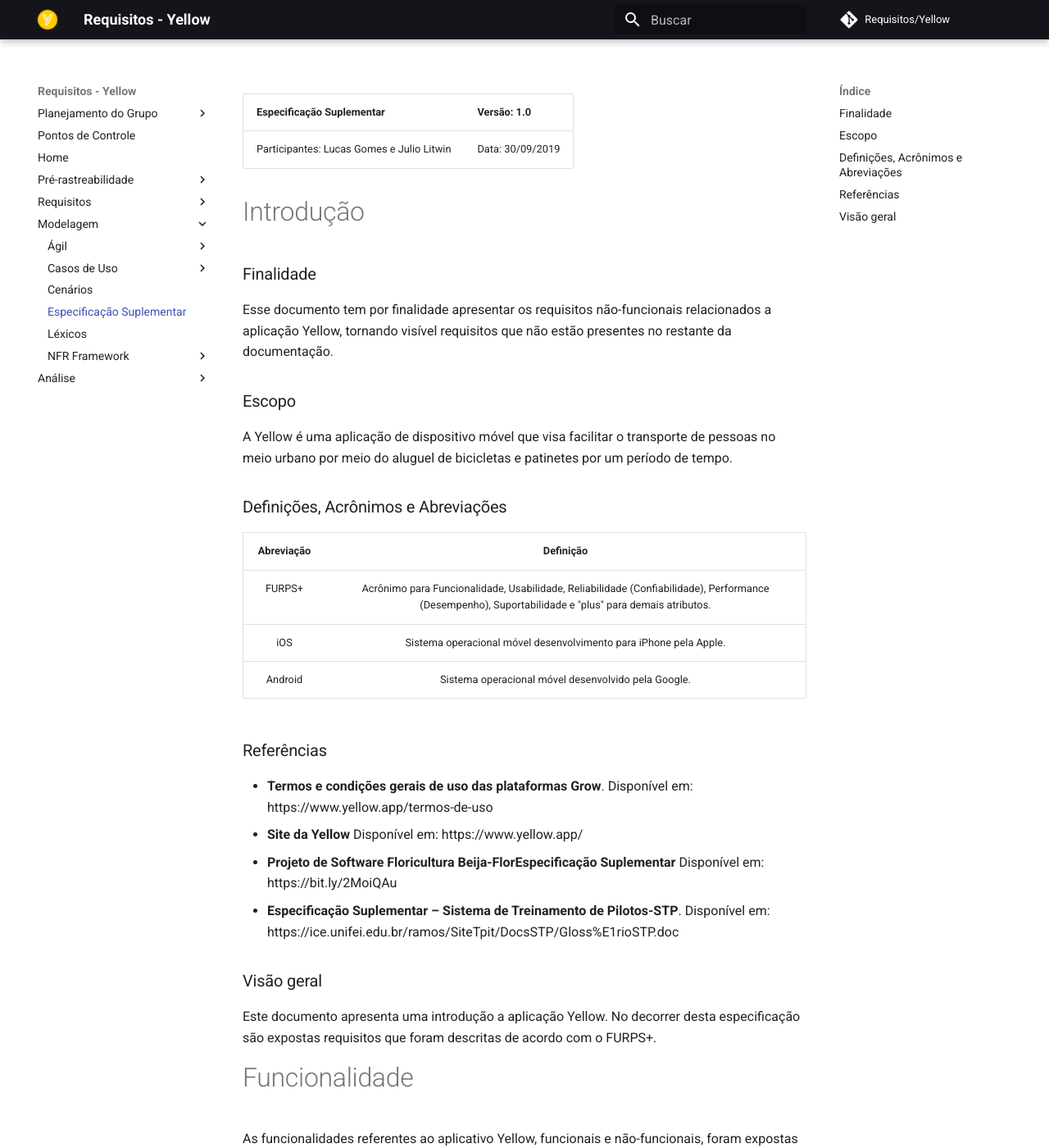
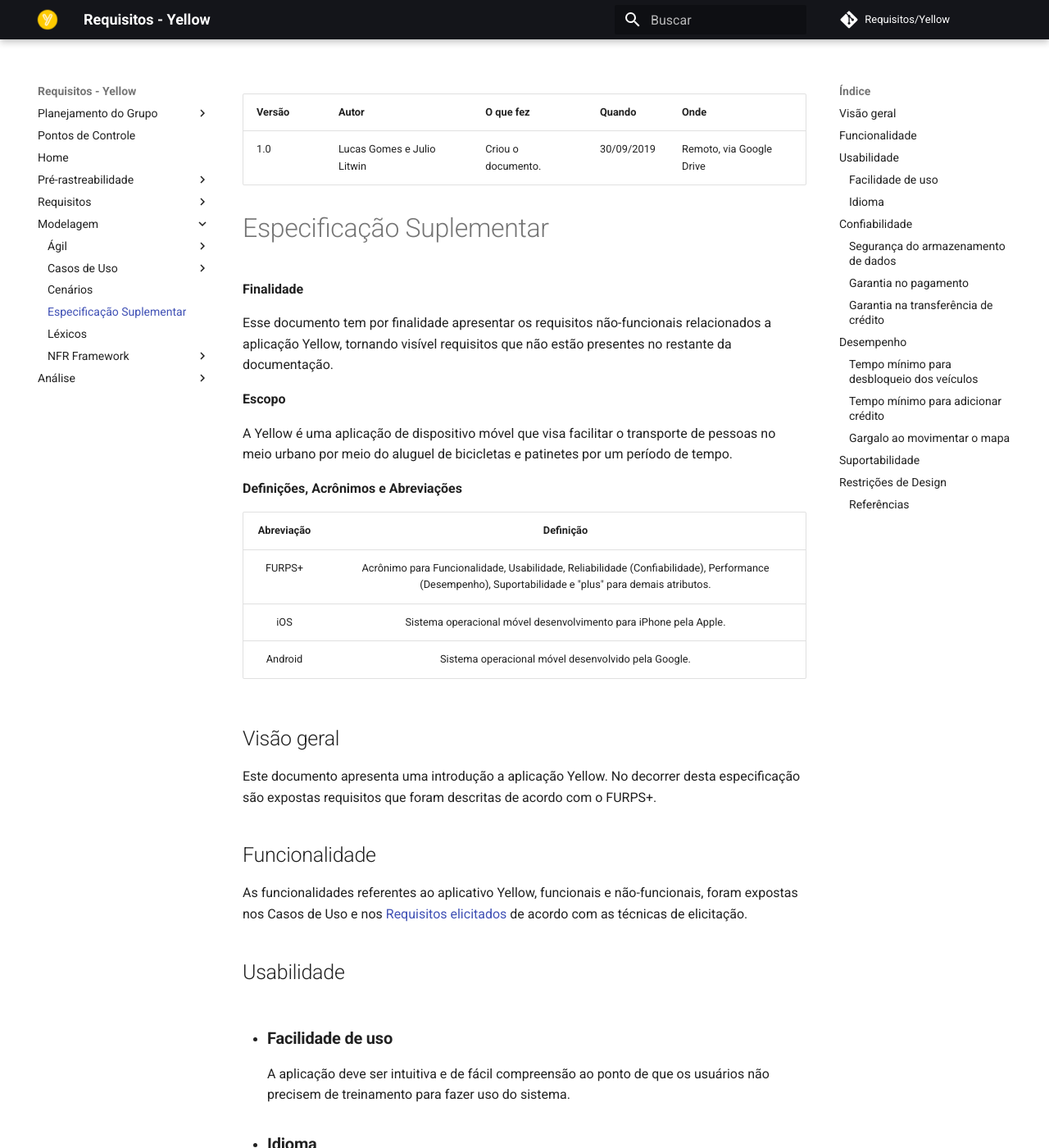
Before and after one commit to me42th/2019.2-Yellow, an MkDocs documentation site: the page built from docs/modelagem/especificacao_suplementar.md, in a window 1280 px wide and 1400 px high. Shown: the whole window at 82% size. Built offline with MkDocs 1.6.1 and Material for MkDocs 9.7.7, drawn with Linux system fonts in a browser that asks for light colours; comment, search, counter and statistics services are not loaded; some of the changed text lies outside the part shown.

Commit message:
#112 padronizando markdowns da pasta Modelagem

```diff
--- a/docs/modelagem/especificacao_suplementar.md
+++ b/docs/modelagem/especificacao_suplementar.md
@@ -1,48 +1,45 @@
-| Especificação Suplementar | Versão: 1.0|
-| -------- | -------- |
-| Participantes: Lucas Gomes e Julio Litwin | Data: 30/09/2019|
+|Versão| Autor | O que fez |  Quando | Onde |
+|------|------| --------  |-------- | -----|
+|1.0| Lucas Gomes e Julio Litwin | Criou o documento. |30/09/2019| Remoto, via Google Drive|
 
-Introdução
-===
-### Finalidade
+# Especificação Suplementar
+
+**Finalidade**
 
 Esse documento tem por finalidade apresentar os requisitos não-funcionais relacionados a aplicação Yellow, tornando visível requisitos que não estão presentes no restante da documentação.
 
-### Escopo
+**Escopo**
+
 A Yellow é uma aplicação de dispositivo móvel que visa facilitar o transporte de pessoas no meio urbano por meio do aluguel de bicicletas e patinetes por um período de tempo.
 
 
-### Definições, Acrônimos e Abreviações
+**Definições, Acrônimos e Abreviações**
+
 | Abreviação | Definição |
 |:----:|:------:|
 | FURPS+ | Acrônimo para Funcionalidade, Usabilidade, Reliabilidade (Confiabilidade), Performance (Desempenho), Suportabilidade e "plus" para demais atributos. |
 | iOS | Sistema operacional móvel desenvolvimento para iPhone pela Apple. |
 | Android | Sistema operacional móvel desenvolvido pela Google. |
 
-### Referências
-- **Termos e condições gerais de uso das plataformas Grow**. Disponível em: https://www.yellow.app/termos-de-uso
-- **Site da Yellow** Disponível em: https://www.yellow.app/
-- **Projeto de Software Floricultura Beija-FlorEspecificação Suplementar** Disponível em: https://bit.ly/2MoiQAu
-- **Especificação Suplementar – Sistema de Treinamento de Pilotos-STP**. Disponível em: https://ice.unifei.edu.br/ramos/SiteTpit/DocsSTP/Gloss%E1rioSTP.doc
 
 
-### Visão geral
+## Visão geral
 Este documento apresenta uma introdução a aplicação Yellow. No decorrer desta especificação são expostas requisitos que foram descritas de acordo com o FURPS+.
 
-Funcionalidade
-===
+## Funcionalidade
+
 As funcionalidades referentes ao aplicativo Yellow, funcionais e não-funcionais, foram expostas nos Casos de Uso e nos [Requisitos elicitados](https://github.com/Requisitos-de-Software/2019.2-Yellow/blob/master/docs/elicitacao/requisitos/requisitos_elicitados.md) de acordo com as técnicas de elicitação.
 
-Usabilidade
-===
+## Usabilidade
+
 - ### **Facilidade de uso**
 A aplicação deve ser intuitiva e de fácil compreensão ao ponto de que os usuários não precisem de treinamento para fazer uso do sistema.
 
 - ### **Idioma**
 O idioma da aplicação deve estar de acordo com o que a língua falada no país ou com o idioma pré-configurado no dispositivo móvel.
 
-Confiabilidade
-===
+## Confiabilidade
+
 - ### **Segurança do armazenamento de dados**
 Como a aplicação trabalha com informações pessoais, tais como quantidade de créditos na carteira, número do cartão de crédio e entre outros, logo esses dados são restritos apenas ao próprio usuário dono dessas informações.
 
@@ -52,8 +49,8 @@
 - ### **Garantia na transferência de crédito**
 Ao solicitar a transferência de crédito para outra pessoa, é garantido de que esse crédito irá para a pessoa escolhida pelo usuário.
 
-Desempenho
-===
+## Desempenho
+
 - ### **Tempo mínimo para desbloqueio dos veículos**
 O desbloqueio dos veículos devem ocorrer de forma rápida, afim de evitar estresses por parte do usuário.
 
```
Also changed, not shown: other parts of docs/modelagem/especificacao_suplementar.md (+11 -4 lines), docs/modelagem/lexicos.md (+7 -7 lines).
